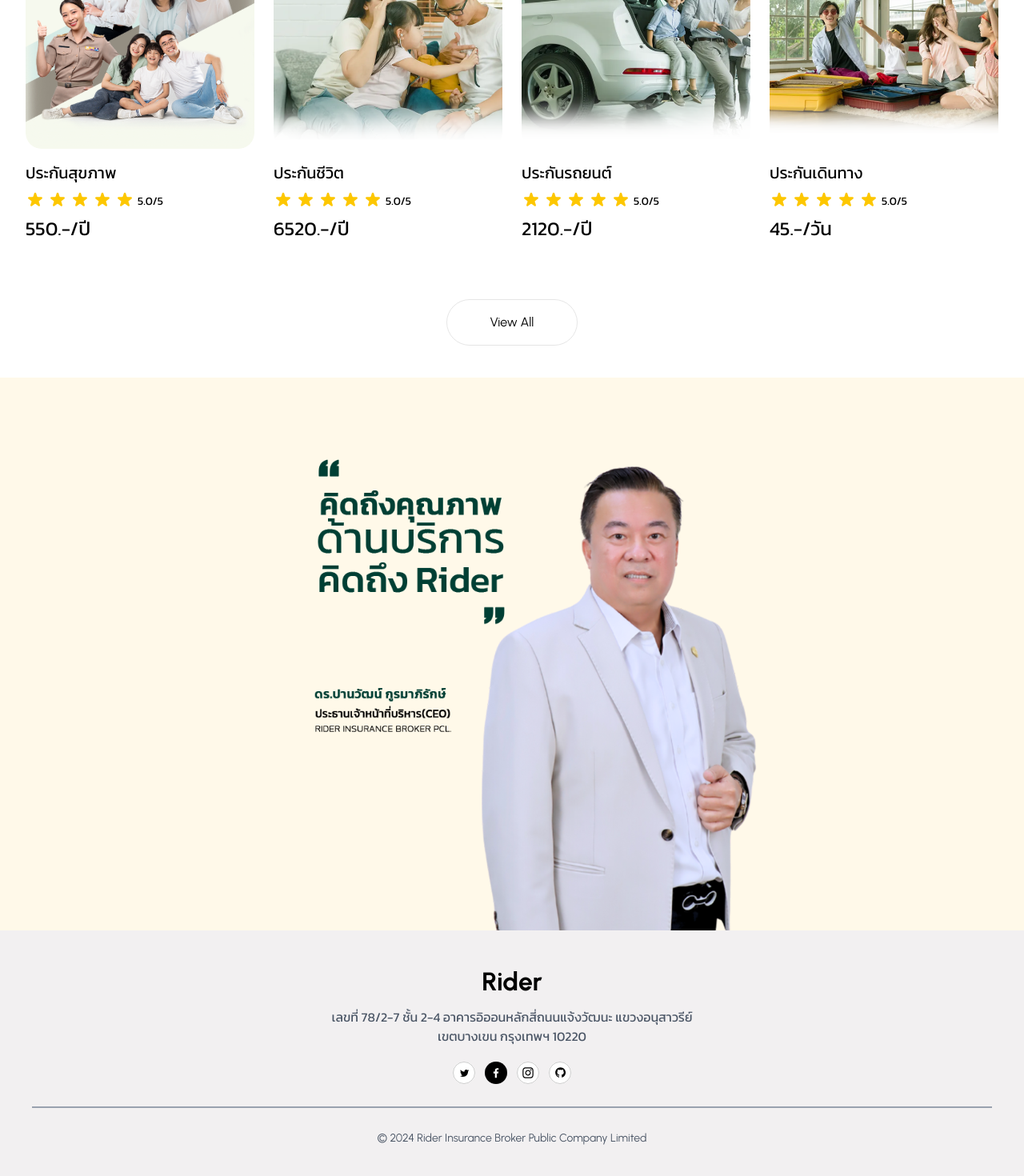
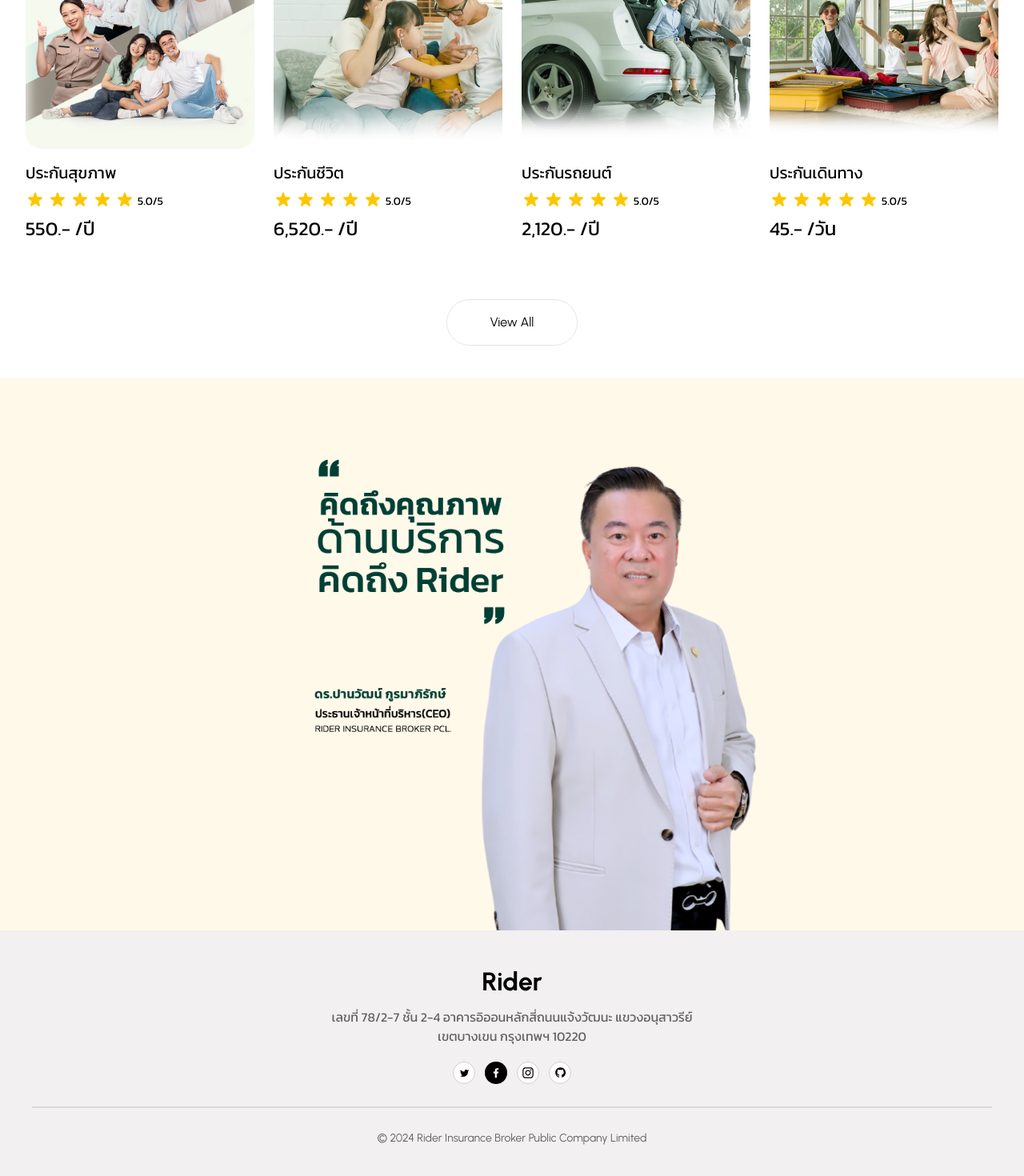
Before and after one commit to NoeyPhattarada/Project-intern, an Angular app: page /landing-page in a window 1280 px wide. Shown: the part 856-2326 px from the top of the page at 80% size. Built offline with nearby package versions, Linux system fonts and the light colour scheme.

Commit message:
edit text-color and edit type price landing-page

```diff
--- a/src/app/modules/landing-page/card/card.html
+++ b/src/app/modules/landing-page/card/card.html
@@ -20,8 +20,7 @@
         }
         <span class="font-kanit text-sm mt-1 font-normal">{{ card.rating }}</span>
       </div>
-
-      <h3 class="font-kanit text-2xl font-normal mt-auto">{{ card.price }}{{ card.unit }}</h3>
+      <p class="font-kanit text-2xl font-normal mt-auto">{{ card.price | number:'1.0-0' }}.- {{ card.unit }}</p>
     </div>
     }
   </div>
--- a/src/app/modules/landing-page/card/card.ts
+++ b/src/app/modules/landing-page/card/card.ts
@@ -1,43 +1,45 @@
-import { Component } from '@angular/core';
+
+import { DecimalPipe } from '@angular/common';
+import { Component, Pipe } from '@angular/core';
 
 @Component({
   selector: 'app-card',
-  imports: [],
+  imports: [DecimalPipe],
   templateUrl: './card.html',
   styleUrl: './card.css',
 })
 
 export class CardComponent {
-    readonly CARD = CARD;
+  readonly CARD = CARD;
 }
 
 const CARD: CardItem[] = [
   {
     title: 'ประกันสุขภาพ',
     image: 'assets/images/health.svg',
-    rating:'5.0/5',
-    price: '550.-',
+    rating: '5.0/5',
+    price: 550,
     unit: '/ปี'
   },
   {
     title: 'ประกันชีวิต',
     image: 'assets/images/life.svg',
     rating: '5.0/5',
-    price: '6520.-',
+    price: 6520,
     unit: '/ปี'
   },
   {
     title: 'ประกันรถยนต์',
     image: 'assets/images/car.svg',
     rating: '5.0/5',
-    price: '2120.-',
+    price: 2120,
     unit: '/ปี'
   },
   {
     title: 'ประกันเดินทาง',
     image: 'assets/images/travel.svg',
     rating: '5.0/5',
-    price: '45.-',
+    price: 45,
     unit: '/วัน'
   }
 ]
@@ -46,6 +48,7 @@ interface CardItem {
   image: string;
   title: string;
   rating: string;
-  price: string;
+  price: number;
   unit: string;
+
 }
--- a/src/app/shared/components/footer/footer.html
+++ b/src/app/shared/components/footer/footer.html
@@ -1,7 +1,7 @@
 <footer class="bg-[#F2F0F1] pt-10 pb-10">
   <div class="mb-7">
     <p class="text-center font-urbanist text-[32px] font-bold">Rider</p>
-    <p class="font-kanit mt-2 text-center text-gray-600">
+    <p class="font-kanit mt-2 text-center text-[#00000099]">
       เลขที่ 78/2-7 ชั้น 2-4 อาคารอิออนหลักสี่ถนนแจ้งวัฒนะ แขวงอนุสาวรีย์ <br />เขตบางเขน กรุงเทพฯ
       10220
     </p>
@@ -13,9 +13,9 @@
       }
     </div>
   </div>
-  <hr class="border-gray-400 border-1 mt-3 mx-10" />
+  <hr class="border-[#0000001A] border-1 mt-3 mx-10" />
   <div>
-    <p class="text-center font-normal font-urbanist text-sm mt-7 text-gray-600">
+    <p class="text-center font-normal font-urbanist text-sm mt-7 text-[#00000099]">
       © 2024 Rider Insurance Broker Public Company Limited
     </p>
   </div>
```
